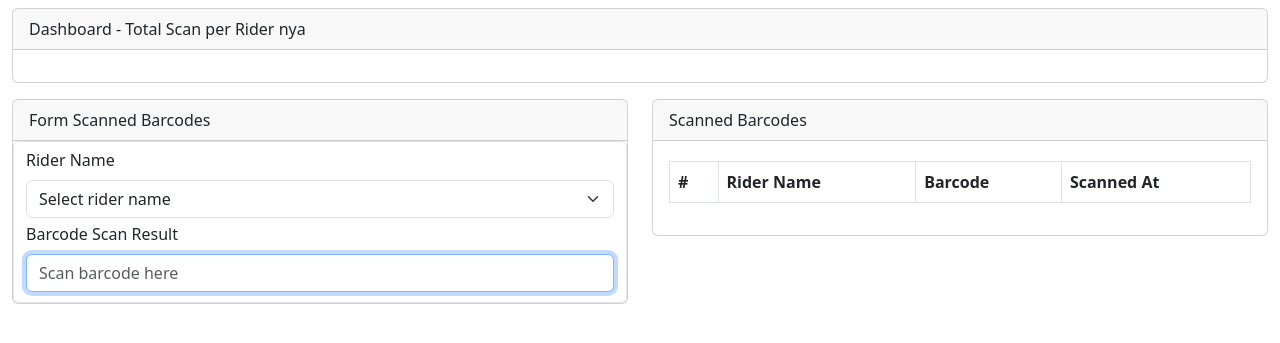
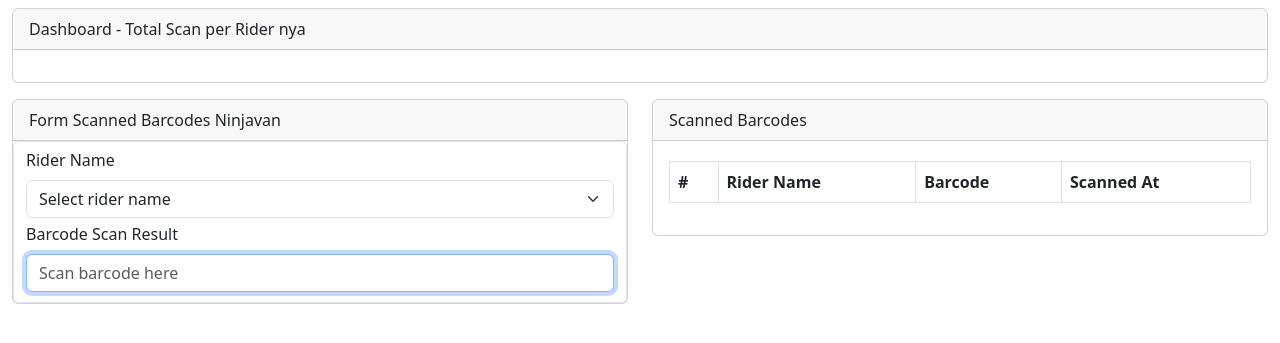
Before and after one commit to satriea/ninjavan.github.io, a PHP site: page / in a window 1280 px wide. Shown: the top 343 px of the page. Run offline with PHP 8.4, Linux system fonts and the light colour scheme; data that the repository does not hold is empty.

Commit message:
mengubah judul form scanned barcodes

```diff
--- a/index.php
+++ b/index.php
@@ -54,7 +54,7 @@
             <!-- Form untuk Rider dan Barcode (kolom kiri) -->
             <div class="col-md-6">
                 <div class="card">
-                    <div class="card-header">Form Scanned Barcodes</div>
+                    <div class="card-header">Form Scanned Barcodes Ninjavan</div>
                         <form id="barcodeForm" class="form-control">
                             <!-- Input untuk Nama Rider -->
                             <div class="mb-1">
```
